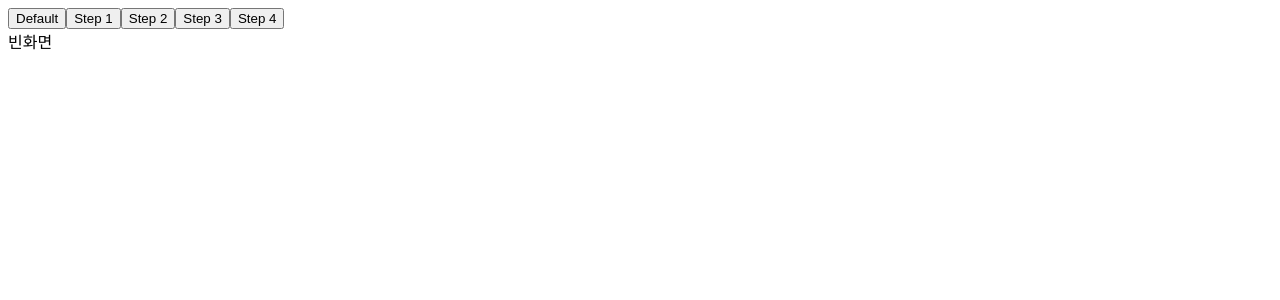
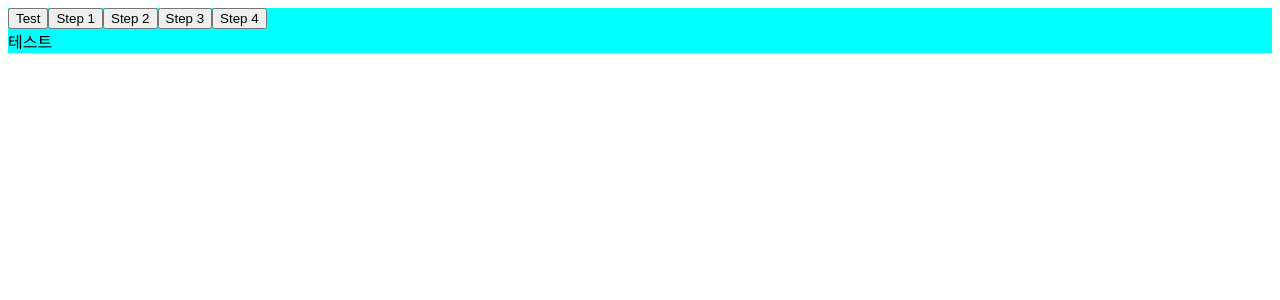
Before and after one commit to me-hana/dnd-master, a React (Create React App) app: page / in a window 1280 px wide. Shown: the top 300 px of the page. Built offline with nearby package versions, Linux system fonts and the light colour scheme.

Commit message:
[FEAT] add TestPage and apply media-query

```diff
--- a/src/App.js
+++ b/src/App.js
@@ -2,6 +2,7 @@ import { useState } from "react";
 import AppFirst from "./step-1/AppFirst";
 import AppSecond from "./step-2/AppSecond";
 import AppThird from "./step-3/AppThird";
+import TestPage from "./TestPage";
 
 const App = () => {
   const [no, setNo] = useState(0);
@@ -9,7 +10,7 @@ const App = () => {
   const Content = (no) => {
     switch (no) {
       case 0:
-        return <div>빈화면</div>;
+        return <TestPage />;
       case 1:
         return <AppFirst />;
       case 2:
@@ -17,7 +18,7 @@ const App = () => {
       case 3:
         return <AppThird />;
       default:
-        return <div>빈화면</div>;
+        return <div>잘못된 접근</div>;
     }
   };
 
@@ -28,7 +29,7 @@ const App = () => {
           setNo(0);
         }}
       >
-        Default
+        Test
       </button>
       <button
         onClick={() => {
--- /dev/null
+++ b/src/TestPage.js
@@ -0,0 +1,7 @@
+import "./css/test.css";
+
+const TestPage = () => {
+  return <div>테스트</div>;
+};
+
+export default TestPage;
--- /dev/null
+++ b/src/css/test.css
@@ -0,0 +1,5 @@
+@media all and (min-width: 1000px) {
+  div {
+    background-color: aqua;
+  }
+}
```
